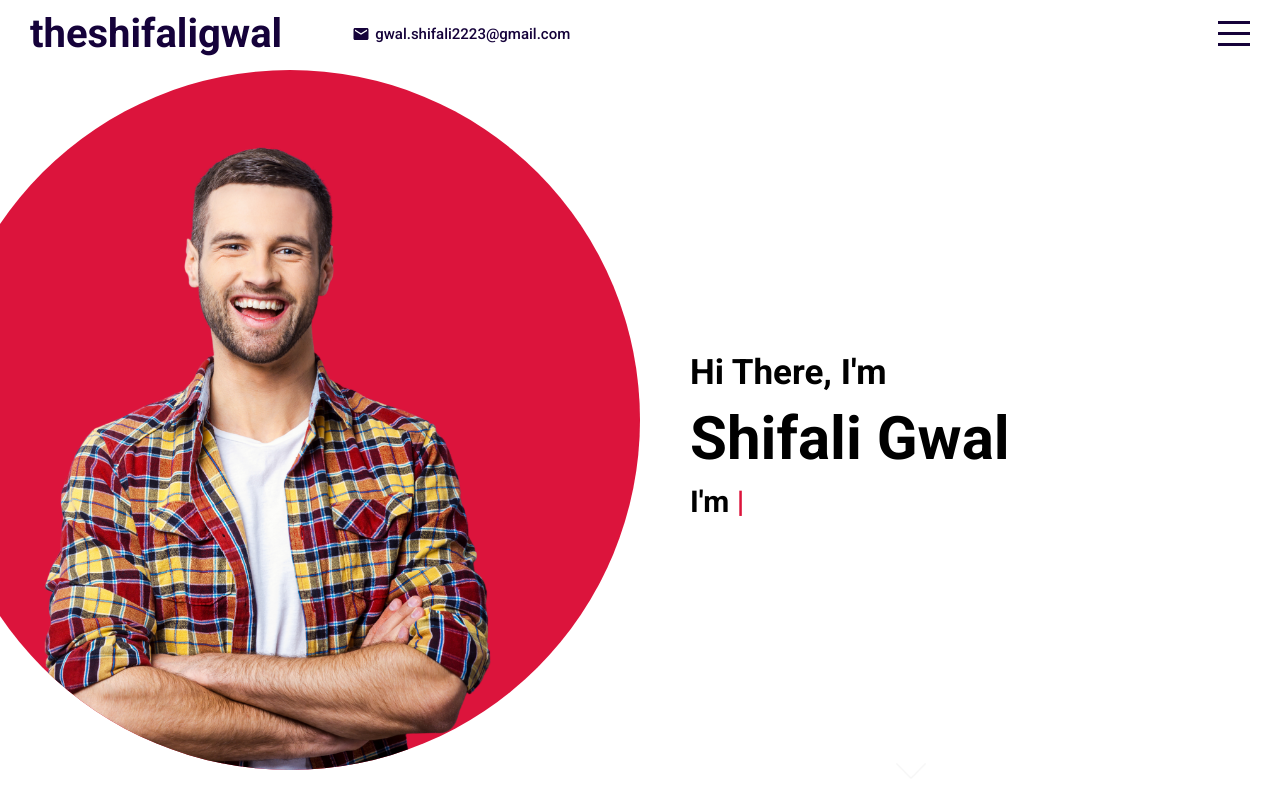
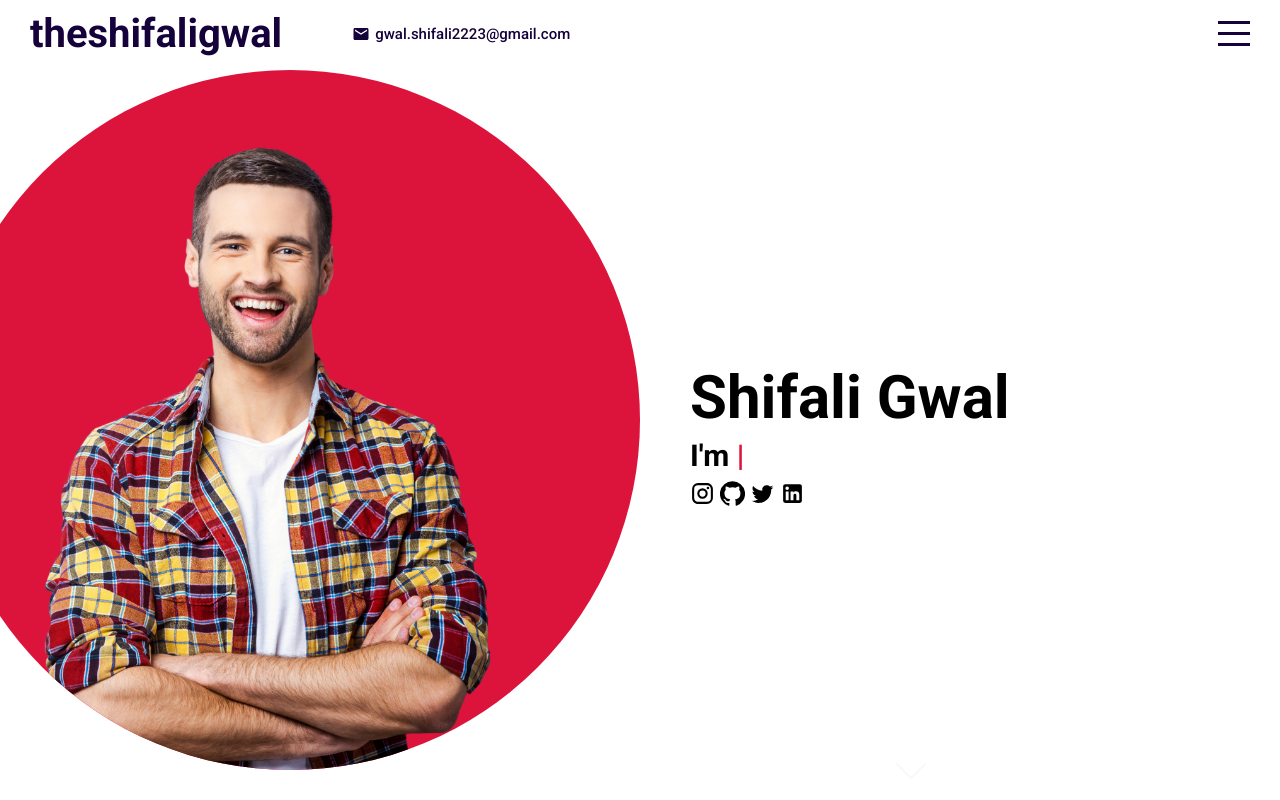
Before and after one commit to theshifaligwal/My-portfolio, a React (Create React App) app: page / in a window 1280 px wide. Built offline with nearby package versions, Linux system fonts and the light colour scheme.

Commit message:
Add Intro

```diff
--- a/public/index.html
+++ b/public/index.html
@@ -1,24 +1,28 @@
 <!DOCTYPE html>
 <html lang="en">
-
   <head>
     <meta charset="utf-8" />
     <meta name="viewport" content="width=device-width, initial-scale=1" />
-  <meta name="description" content="Web site created using create-react-app" />
-  <link href="https://fonts.googleapis.com/css2?family=Roboto:wght@100;200;300;400;500;700;900&display=swap" rel="stylesheet">
+    <meta
+      name="description"
+      content="Web site created using create-react-app"
+    />
+    <link
+      href="https://fonts.googleapis.com/css2?family=Roboto:wght@100;200;300;400;500;700;900&display=swap"
+      rel="stylesheet"
+    />
     <style>
-    *{
-      font-family: 'Roboto', sans-serif;
+      * {
+        font-family: "Roboto", sans-serif;
         margin: 0;
         overflow-x: hidden;
       }
     </style>
-  <title>React Portfolio Website</title>
+    <title>theshifaligwal</title>
   </head>
 
   <body>
     <noscript>You need to enable JavaScript to run this app.</noscript>
     <div id="root"></div>
   </body>
-
 </html>
--- a/src/components/intro/Intro.jsx
+++ b/src/components/intro/Intro.jsx
@@ -1,19 +1,18 @@
 import "./intro.scss";
 import { init } from "ityped";
 import { useEffect, useRef } from "react";
+import { GitHub, LinkedIn, Twitter, Instagram } from "@material-ui/icons";
 
 export default function Intro() {
   const textRef = useRef();
-
   useEffect(() => {
     init(textRef.current, {
       showCursor: true,
       backDelay: 1500,
-      backSpeed:60,
-      strings: ["Full Stack Developer","Front End Developer", "Back End Developer"],
+      backSpeed: 60,
+      strings: ["Full Stack Developer", "Front End Developer", "Back End Developer"],
     });
   }, []);
-
   return (
     <div className="intro" id="intro">
       <div className="left">
@@ -23,16 +22,32 @@
       </div>
       <div className="right">
         <div className="wrapper">
-          <h2>Hi There, I'm</h2>
           <h1>Shifali Gwal</h1>
           <h3>
             I'm <span ref={textRef}></span>
           </h3>
+          <div className="icon-container">
+            <a href="https://www.instagram.com/shifali_gwal/">
+              <Instagram className="icon instagram" />
+            </a>
+            <a href="https://github.com/theshifaligwal">
+              <GitHub className="icon github" />
+            </a>
+            <a href="https://twitter.com/Theshifaligwal">
+              <Twitter className="icon twitter" />
+            </a>
+            <a href="https://www.linkedin.com/in/theshifaligwal/">
+              <LinkedIn className="icon linkedIn" />
+            </a>
+          </div>
+
+
+
         </div>
-        <a href="#portfolio">
+        <a href="#portfolio" className="downArrow">
           <img src="assets/down.png" alt="" />
         </a>
       </div>
     </div>
   );
-}
+};
--- a/src/components/intro/intro.scss
+++ b/src/components/intro/intro.scss
@@ -4,7 +4,7 @@
   background-color: white;
   display: flex;
 
-  @include mobile{
+  @include mobile {
     flex-direction: column;
     align-items: center;
   }
@@ -23,14 +23,14 @@
       justify-content: center;
       float: right;
 
-      @include mobile{
+      @include mobile {
         align-items: flex-start;
       }
 
       img {
         height: 90%;
 
-        @include mobile{
+        @include mobile {
           height: 50%;
         }
       }
@@ -48,26 +48,23 @@
       flex-direction: column;
       justify-content: center;
 
-      @include mobile{
+      @include mobile {
         padding-left: 0;
         align-items: center;
       }
 
       h1 {
         font-size: 60px;
-        margin: 10px 0;
+        margin: 5px 0;
 
-        @include mobile{
+        @include mobile {
           font-size: 40px;
         }
-      }
-      h2 {
-        font-size: 35px;
       }
       h3 {
         font-size: 30px;
 
-        @include mobile{
+        @include mobile {
           font-size: 20px;
         }
 
@@ -81,16 +78,46 @@
         }
 
         @keyframes blink {
-            50%{
-                opacity: 1;
-            }
-            100%{
-                opacity: 0;
-            }
+          50% {
+            opacity: 1;
+          }
+          100% {
+            opacity: 0;
+          }
+        }
+      }
+      .icon-container {
+        margin-top: 5px;
+        display: flex;
+        flex-direction: row;
+        align-items: center;
+        @include mobile {
+          justify-content: space-evenly;
+        }
+        .icon {
+          font-size: 25px;
+          margin: auto;
+          margin: 3px 5px 3px 0;
+          color: black;
+          @include mobile {
+            margin: 3px 5px;
+          }
+        }
+        .instagram:hover {
+          color: #fd1d1d;
+        }
+        .github:hover {
+          color: #333333;
+        }
+        .twitter:hover {
+          color: #1da1f2;
+        }
+        .linkedIn:hover {
+          color: #0077b5;
         }
       }
     }
-    a {
+    .downArrow {
       position: absolute;
       bottom: 10px;
       left: 40%;
--- a/src/components/topbar/Topbar.jsx
+++ b/src/components/topbar/Topbar.jsx
@@ -19,7 +19,7 @@
           </div>
         </div>
         <div className="right">
-          <div className="hamburger" onClick={()=>setMenuOpen(!menuOpen)}>
+          <div className="hamburger" onClick={() => setMenuOpen(!menuOpen)}>
             <span className="line1"></span>
             <span className="line2"></span>
             <span className="line3"></span>
```
Also changed, not shown: package.json (line endings or trailing spaces). Lines whose indentation alone changed are shown as unchanged.
